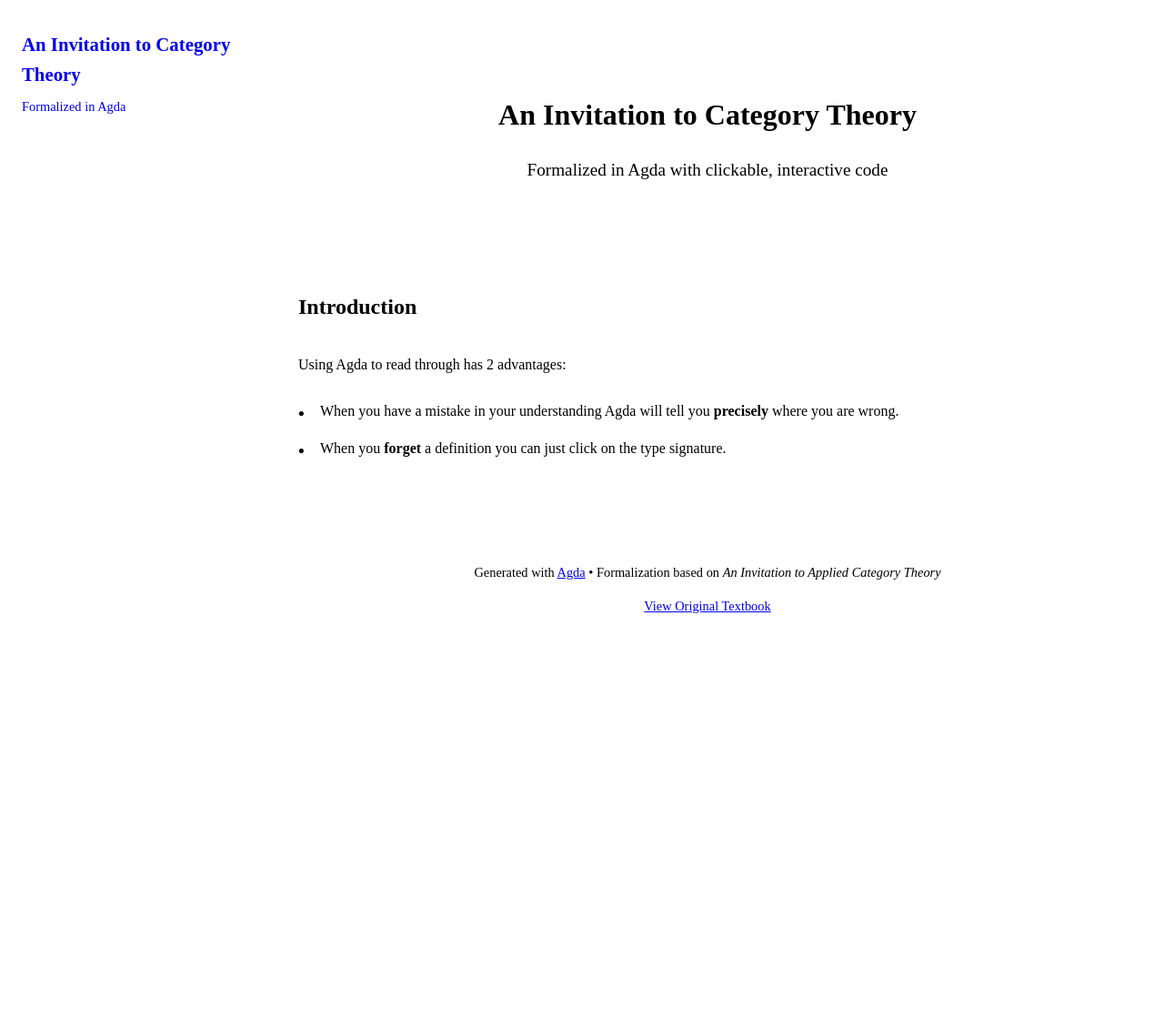
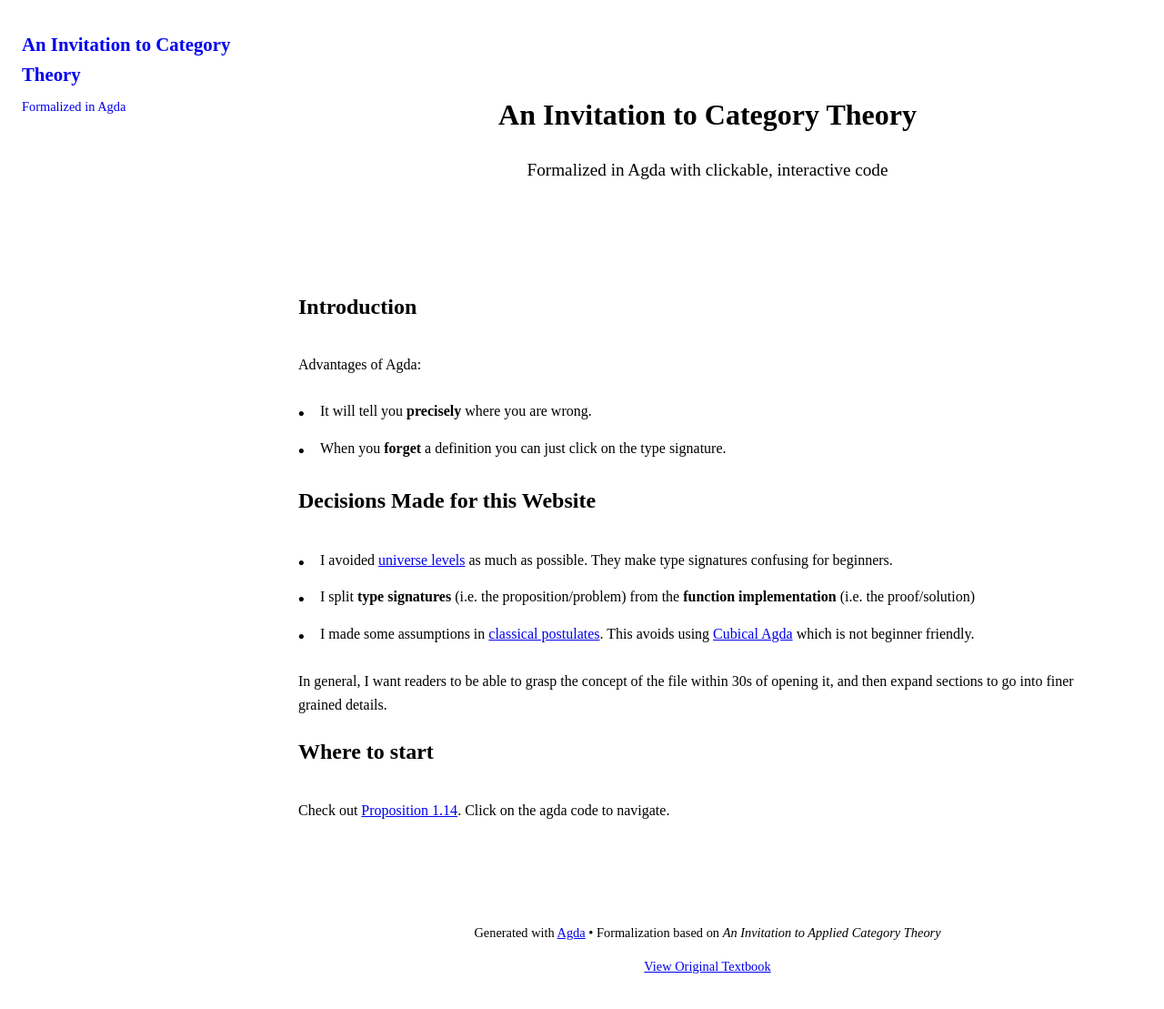
Before and after one commit to ThereIsNoPie/an-invitation-to-category-theory, a Jekyll site: the page built from index.md, in a window 1280 px wide and 1120 px high. Shown: the top 1109 px of the window at 91% size. Built offline with Jekyll 4.4.1, drawn with Linux system fonts in a browser that asks for light colours.

Commit message:
update home page

```diff
--- a/index.md
+++ b/index.md
@@ -15,10 +15,22 @@ Formalized in Agda with clickable, interactive code
 
 ## Introduction
 
-Using Agda to read through has 2 advantages:
+Advantages of Agda:
 
-* When you have a mistake in your understanding Agda will tell you **precisely** where you are wrong.
+* It will tell you **precisely** where you are wrong.
 * When you **forget** a definition you can just click on the type signature.
+
+## Decisions Made for this Website
+
+* I avoided [universe levels](https://agda.readthedocs.io/en/latest/language/universe-levels.html) as much as possible. They make type signatures confusing for beginners.
+* I split **type signatures** (i.e. the proposition/problem) from the **function implementation** (i.e. the proof/solution)
+* I made some assumptions in [classical postulates]({{ '/docs/plumbing.ClassicalPostulates.html' | relative_url }}). This avoids using [Cubical Agda](https://agda.readthedocs.io/en/latest/language/cubical.html) which is not beginner friendly.
+
+In general, I want readers to be able to grasp the concept of the file within 30s of opening it, and then expand sections to go into finer grained details.
+
+## Where to start
+
+Check out [Proposition 1.14]({{ '/docs/propositions.PartitionEquivalenceCorrespondence.html' | relative_url }}). Click on the agda code to navigate.
 
 </div>
 
```
